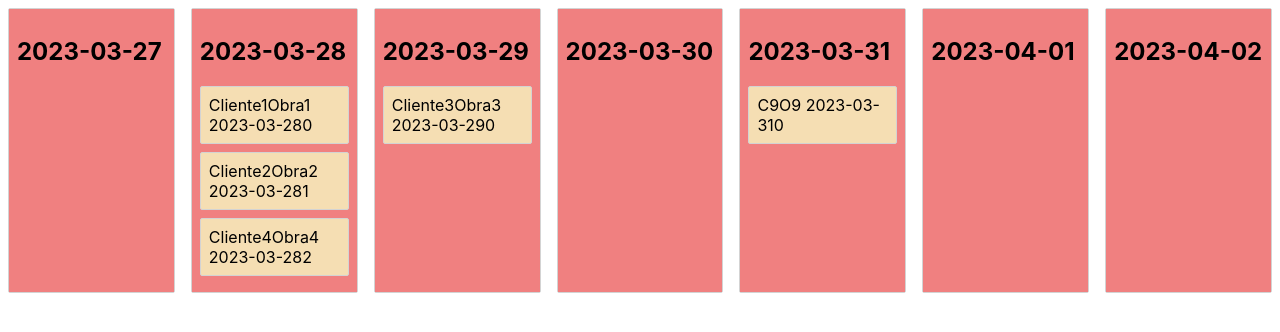
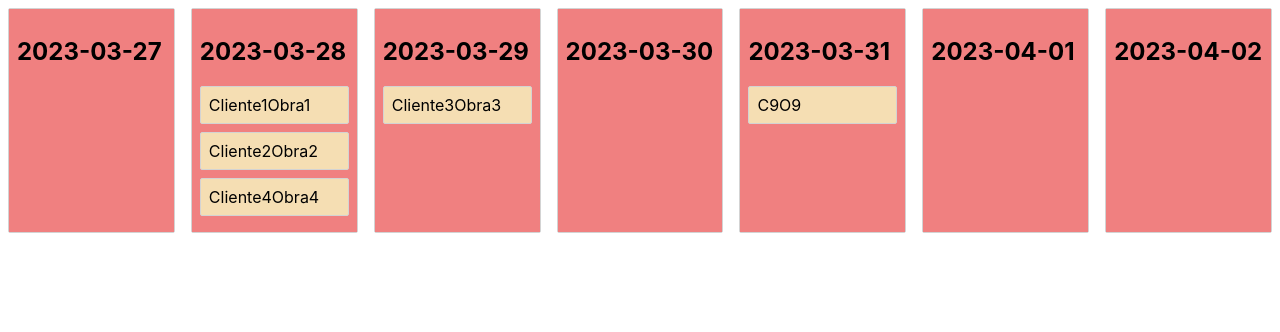
Before and after one commit to DanielBarragan96/ruta-js, a React (Create React App) app: page / in a window 1280 px wide. Shown: the top 332 px of the page. Built offline with nearby package versions, Linux system fonts and the light colour scheme.

Commit message:
changed tasks ids

```diff
--- a/src/Task.jsx
+++ b/src/Task.jsx
@@ -4,7 +4,7 @@ import { Draggable } from "react-beautiful-dnd";
 
 export default function Task({ task, index }) {
   return (
-    <Draggable draggableId={"" + task.date + index} index={index}>
+    <Draggable draggableId={task.id} index={index}>
       {(provided, snapshot) => (
         <div
           className="task"
@@ -12,7 +12,7 @@ export default function Task({ task, index }) {
           {...provided.dragHandleProps}
           ref={provided.innerRef}
         >
-          {task.clienteMin + task.obraMin + "\n" + task.date + index}
+          {task.clienteMin + task.obraMin}
         </div>
       )}
     </Draggable>
```
